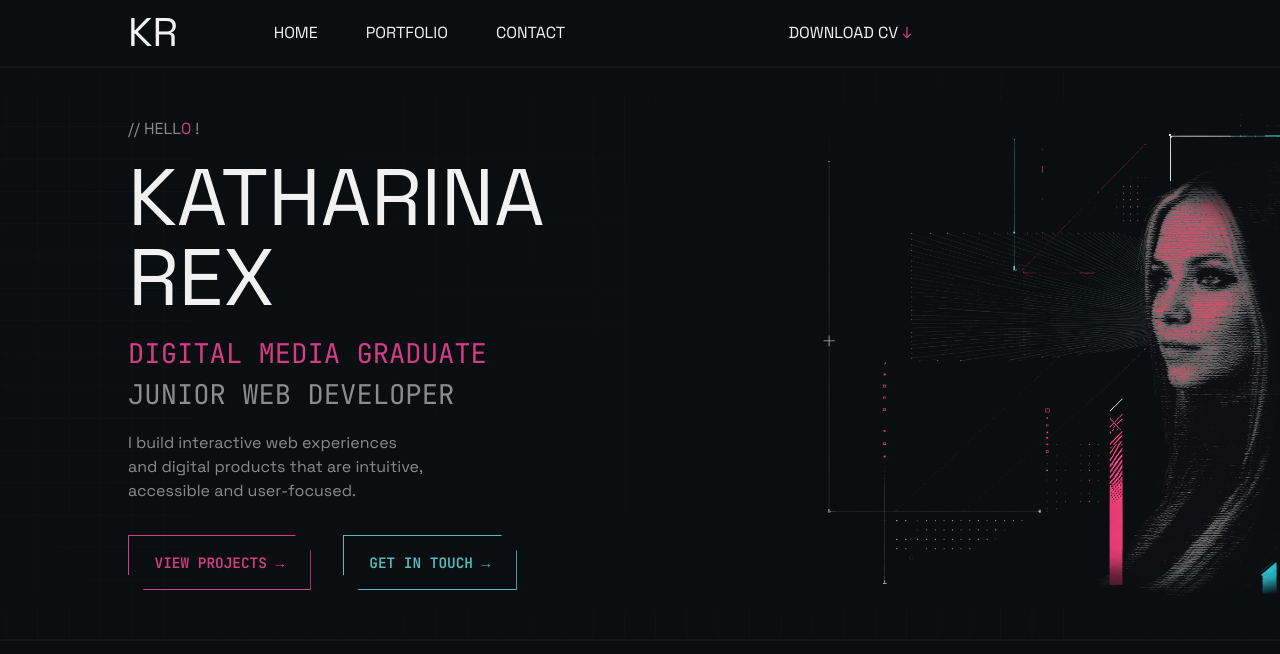
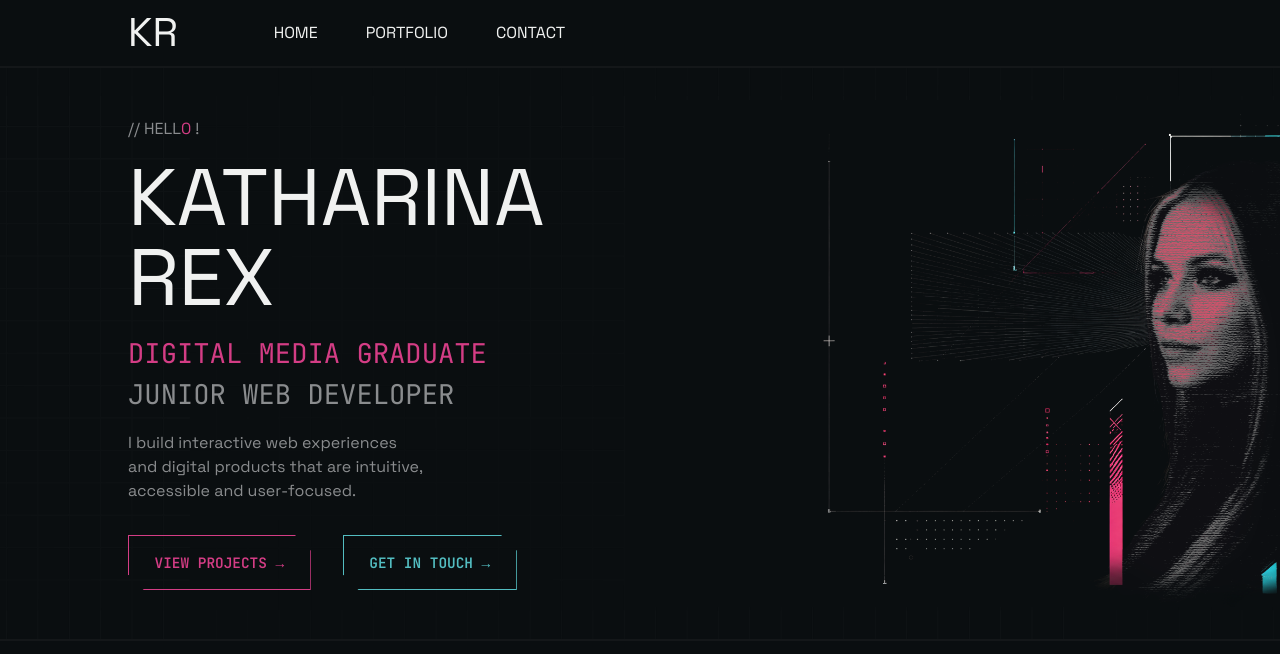
Before and after one commit to kathRex/portfolio, a website: page index.html in a window 1280 px wide. Shown: the top 654 px of the page. Drawn offline with Linux system fonts and the light colour scheme.

Commit message:
Cv removed

```diff
--- a/index.html
+++ b/index.html
@@ -25,16 +25,6 @@
           <li><a class="nav-link" href="index.html">HOME</a></li>
           <li><a class="nav-link" href="portfolio.html">PORTFOLIO</a></li>
           <li><a class="nav-link" href="contact.html">CONTACT</a></li>
-          <li class="cv-download">
-            <a
-              href="../assets/documents/CV.Katharina_Rex.pdf"
-              class="thesis-button"
-              download
-            >
-              DOWNLOAD CV
-            </a>
-            <span class="accent-pink"> ↓</span>
-          </li>
         </ul>
       </nav>
     </header>
```
Also changed, not shown: contact.html (+0 -3 lines), portfolio.html (+0 -3 lines), projects/chilled.html (+0 -3 lines), projects/complicity.html (+0 -3 lines), projects/mariokart.html (+0 -3 lines), projects/soundsword.html (+0 -3 lines), projects/teamtrash.html (+0 -3 lines), 1 other file.
